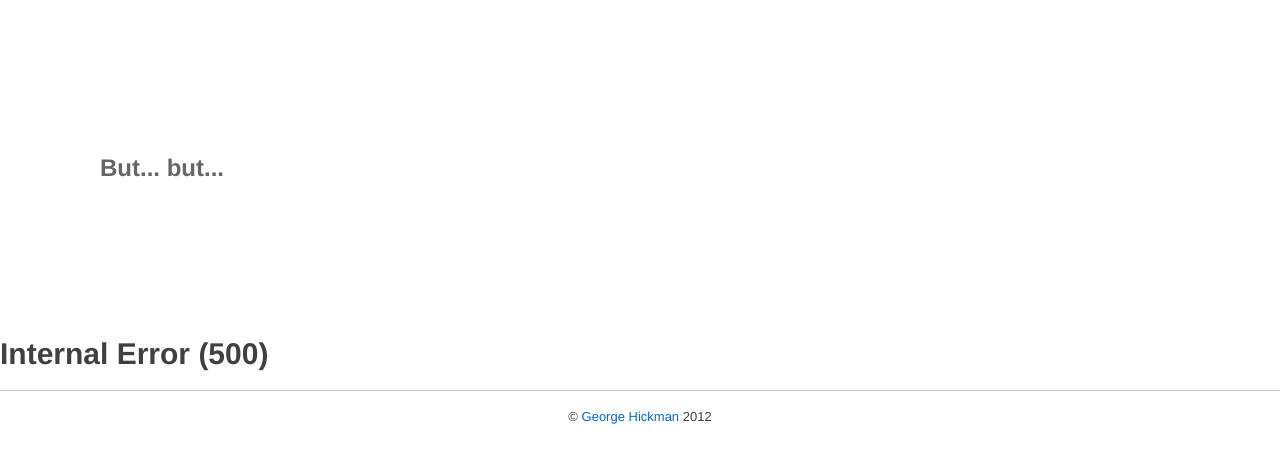
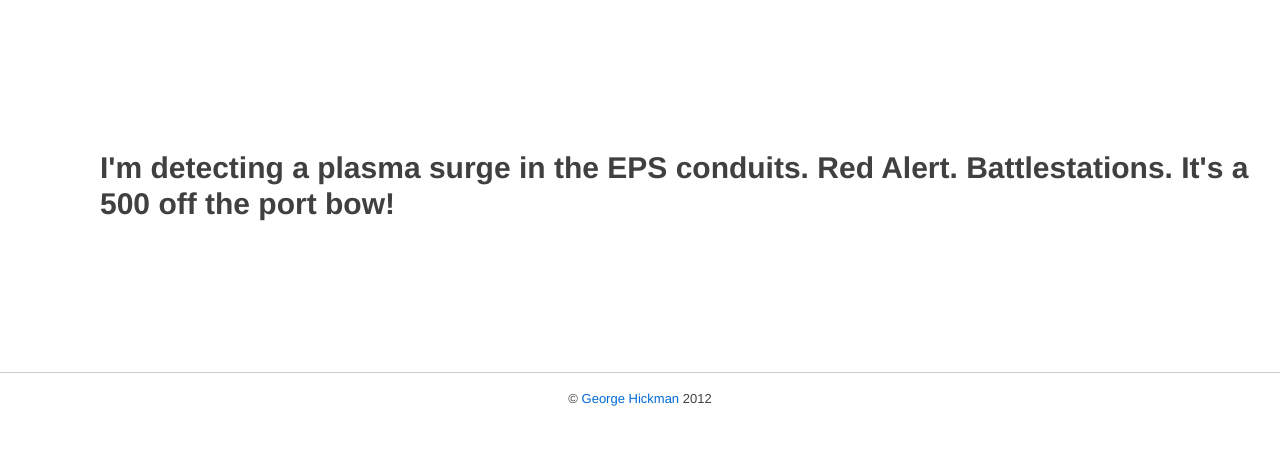
Before and after one commit to ghickman/excuses, a Python web app: template excuses/templates/500.html in a window 1280 px wide. Shown: the top 463 px of the page. Run offline with Jinja, Linux system fonts and the light colour scheme; the template is opened without the code that fills it, so the values that code supplies are empty.

Commit message:
Sort out 404 and 500 pages

```diff
--- a/excuses/core/templates/core/excuse_detail.html
+++ b/excuses/core/templates/core/excuse_detail.html
@@ -1,5 +1,6 @@
 {% extends "base.html" %}
 
 {% block page %}
+<h2>But... but...</h2>
 <span>{{ excuse }}</span>
 {% endblock %}
--- a/excuses/static/styles/main.css
+++ b/excuses/static/styles/main.css
@@ -1,7 +1,11 @@
-h2, span {
+h1, h2, span {
     display: inline-block;
     margin-bottom: 150px;
     margin-top: 150px;
+}
+
+h1 {
+    margin-left: 100px;
 }
 
 h2 {
--- a/excuses/templates/500.html
+++ b/excuses/templates/500.html
@@ -1,5 +1,5 @@
 {% extends "base.html" %}
 
 {% block page %}
-<h1>Internal Error (500)</h1>
+<h1>I'm detecting a plasma surge in the EPS conduits. Red Alert. Battlestations. It's a 500 off the port bow!</h1>
 {% endblock %}
--- a/excuses/templates/base.html
+++ b/excuses/templates/base.html
@@ -12,7 +12,6 @@
 
 <body>
     <div class="content">
-        <h2>But... but...</h2>
         {% block page %}{% endblock %}
     </div>
     <footer>
```
